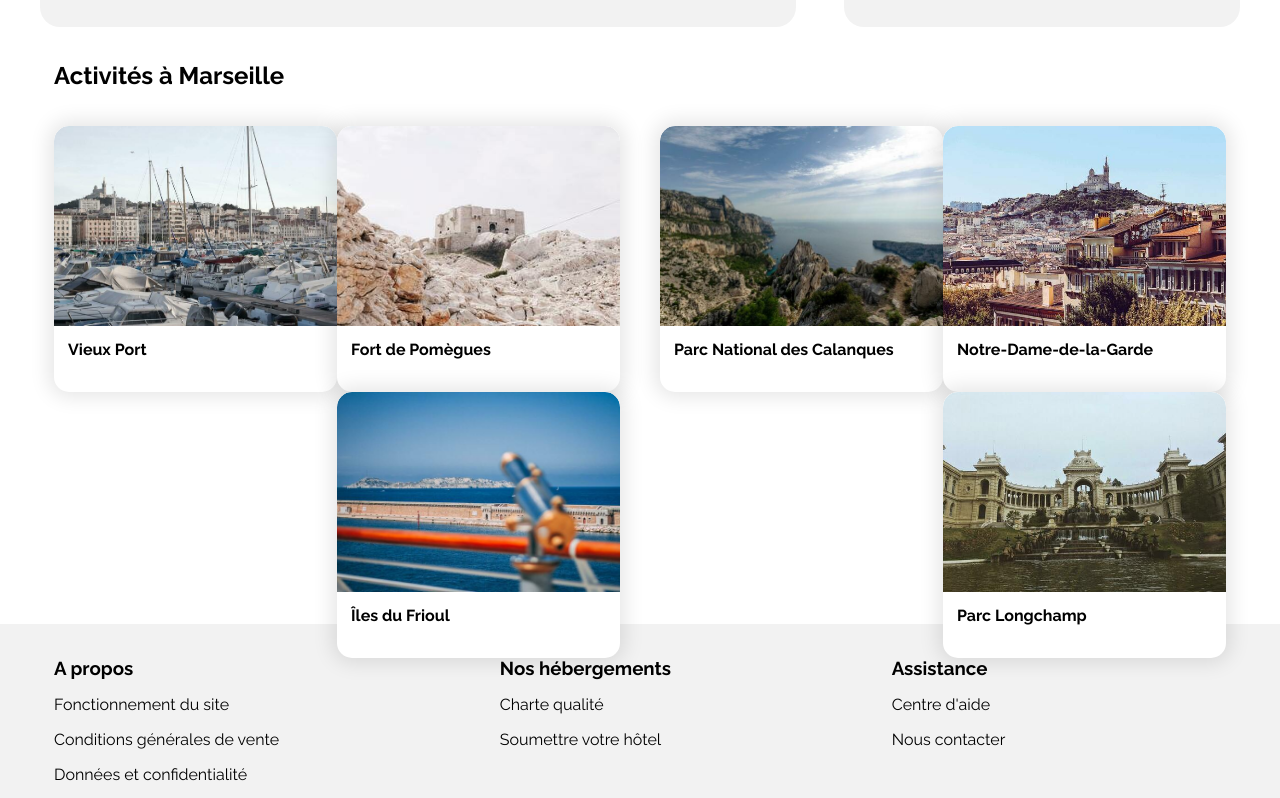
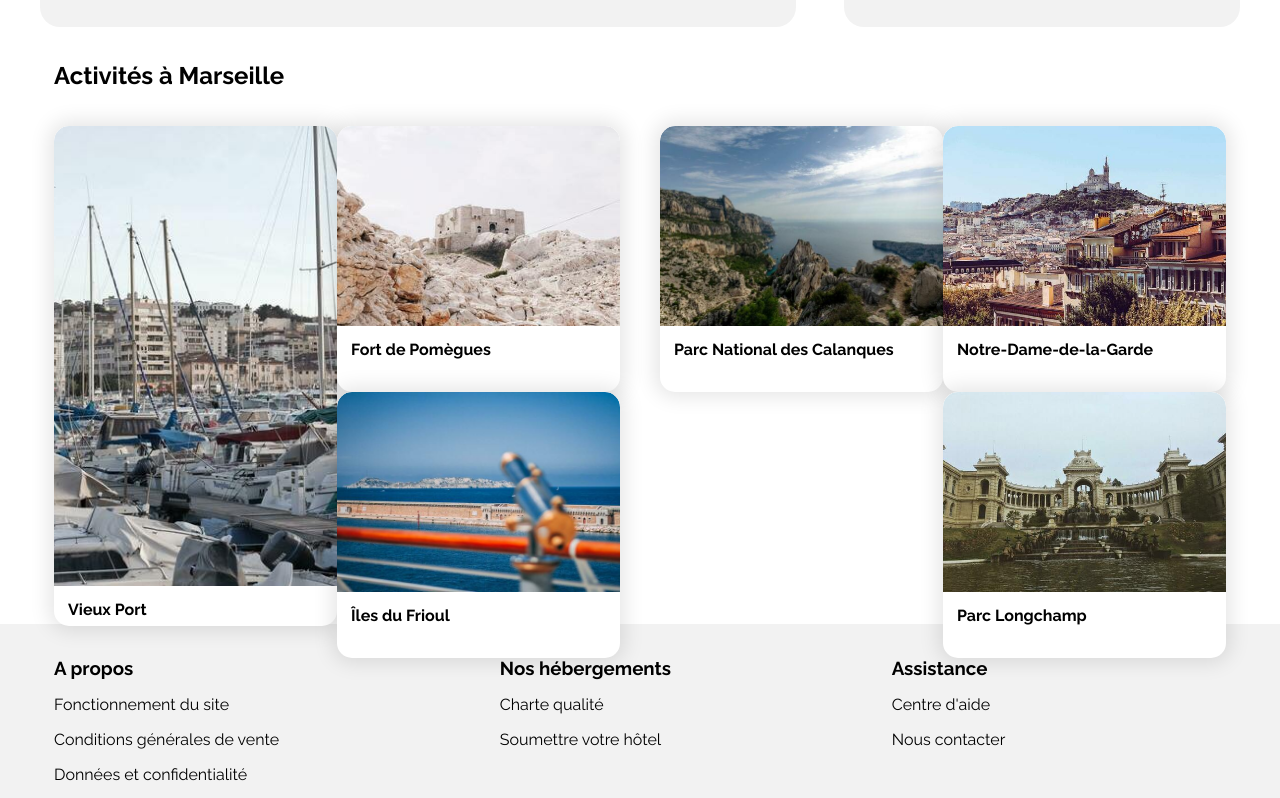
Before and after one commit to tpi7/reservia, a plain HTML site: page index.html in a window 1280 px wide. Shown: the part 1000-1798 px from the top of the page. Drawn offline with Linux system fonts and the light colour scheme.

Commit message:
Modifications suite à la session
Version responsive : changement dans les hauteurs des éléments des activités

```diff
--- a/index.html
+++ b/index.html
@@ -3,7 +3,7 @@
 
 <head>
     <meta charset="utf-8" />
-    <title>Reservia</title>
+    <title>Reservia - LOCAL</title>
     <link rel="stylesheet" href="master.css" />
     <link href="https://fonts.googleapis.com/css2?family=Raleway:wght@300;400;700&display=swap" rel="stylesheet" />
     <script src="https://kit.fontawesome.com/da7bc48d54.js" crossorigin="anonymous"></script>
@@ -241,7 +241,7 @@
                 <div class="cards-container">
                     <div class="cards-group-1">
                         <div class="w-50-md">
-                            <div class="card card-vertical">
+                            <div class="card card-vertical card-solo">
                                 <div class="img-wrapper img-wrapper-vertical">
                                     <img src="images/activites/4_small/reno-laithienne-QUgJhdY5Fyk-unsplash.jpg" alt="popular.jpg">
                                 </div>
--- a/master.css
+++ b/master.css
@@ -223,6 +223,14 @@ nav{
 
 .card-vertical {
     flex-direction: column;
+}
+
+.card-solo {
+	height:100%;
+}
+
+.card-solo .img-wrapper-vertical {
+	height: calc(100% - 47px);
 }
 
 .card-content {
@@ -487,8 +495,12 @@ nav{
         flex-grow: 1;
     }
 
-    #activities .img-wrapper-vertical {
+	#activities .img-wrapper-vertical {
         height: 200px;
+    }
+
+    #activities .card-solo .img-wrapper-vertical {
+        height: calc(100% - 40px);
     }
 
     #footerWrapper {
```
